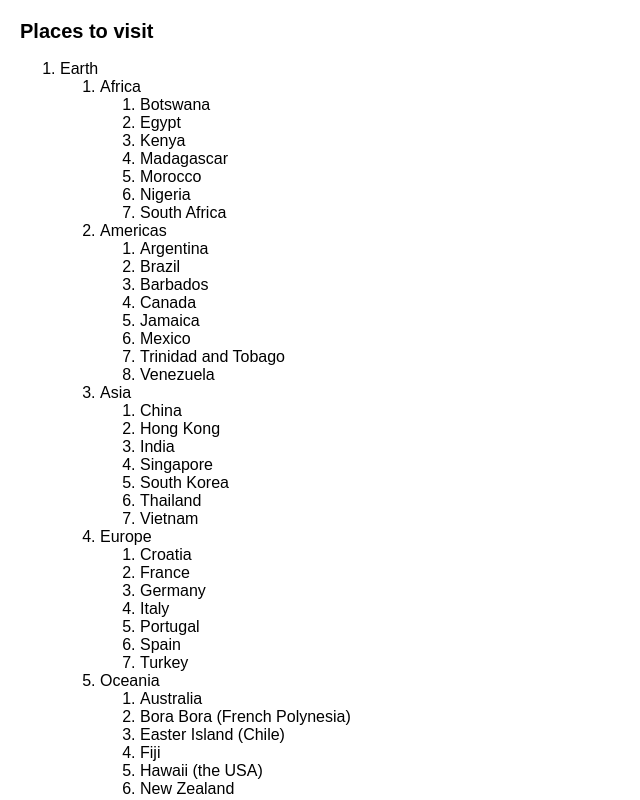
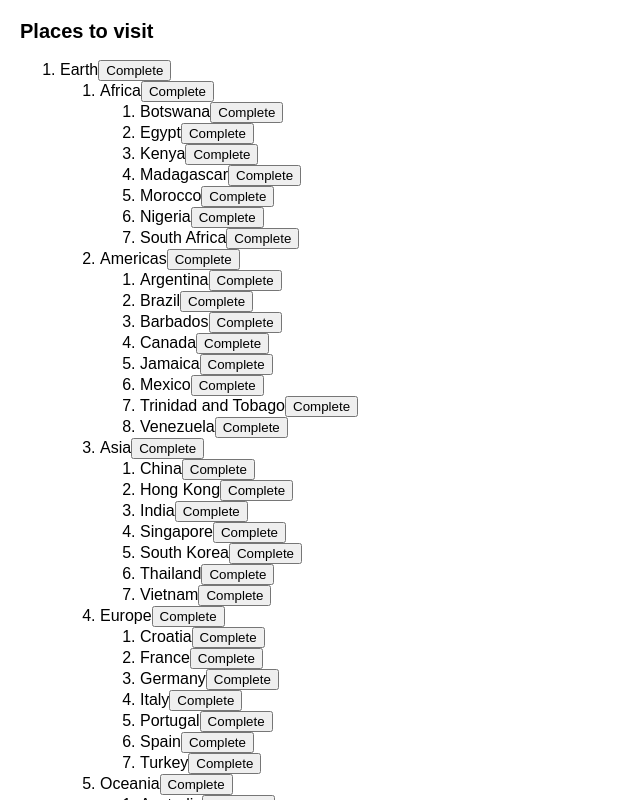
Before and after one commit to syureu/solid-octo-rotary-phone, a React (Create React App) app in the folder 4. Managing State/2. Choosing the state structure/src/: page / in a window 1280 px wide. Shown: the top 800 px of the page, without its empty margins (0-640 px from the left). Built offline with nearby package versions, Linux system fonts and the light colour scheme.

Commit message:
Choosing the state structure
WIP

```diff
--- a/4. Managing State/2. Choosing the state structure/src/App.js
+++ b/4. Managing State/2. Choosing the state structure/src/App.js
@@ -3,25 +3,25 @@
 import { useState } from "react";
 import { initialTravelPlan } from "./places.js";
 
-function PlaceTree({ id, placesById }) {
-  const place = placesById[id];
-  const childIds = place.childIds;
-  return (
-    <li>
-      {place.title}
-      {childIds.length > 0 && (
-        <ol>
-          {childIds.map((childId) => (
-            <PlaceTree key={childId} id={childId} placesById={placesById} />
-          ))}
-        </ol>
-      )}
-    </li>
-  );
-}
-
 export default function TravelPlan() {
   const [plan, setPlan] = useState(initialTravelPlan);
+
+  function handleComplete(parentId, childId) {
+    const parent = plan[parentId];
+    // Create a new version of the parent place
+    // that doesn't include this child ID.
+    const nextParent = {
+      ...parent,
+      childIds: parent.childIds.filter((id) => id !== childId),
+    };
+    // Update the root state object...
+    setPlan({
+      ...plan,
+      // ...so that it has the updated parent.
+      [parentId]: nextParent,
+    });
+  }
+
   const root = plan[0];
   const planetIds = root.childIds;
   return (
@@ -29,9 +29,45 @@
       <h2>Places to visit</h2>
       <ol>
         {planetIds.map((id) => (
-          <PlaceTree key={id} id={id} placesById={plan} />
+          <PlaceTree
+            key={id}
+            id={id}
+            parentId={0}
+            placesById={plan}
+            onComplete={handleComplete}
+          />
         ))}
       </ol>
     </React.Fragment>
   );
 }
+
+function PlaceTree({ id, parentId, placesById, onComplete }) {
+  const place = placesById[id];
+  const childIds = place.childIds;
+  return (
+    <li>
+      {place.title}
+      <button
+        onClick={() => {
+          onComplete(parentId, id);
+        }}
+      >
+        Complete
+      </button>
+      {childIds.length > 0 && (
+        <ol>
+          {childIds.map((childId) => (
+            <PlaceTree
+              key={childId}
+              id={childId}
+              parentId={id}
+              placesById={placesById}
+              onComplete={onComplete}
+            />
+          ))}
+        </ol>
+      )}
+    </li>
+  );
+}
```
Also changed, not shown: 1 other file (tests, documents, lock files or other folders).
